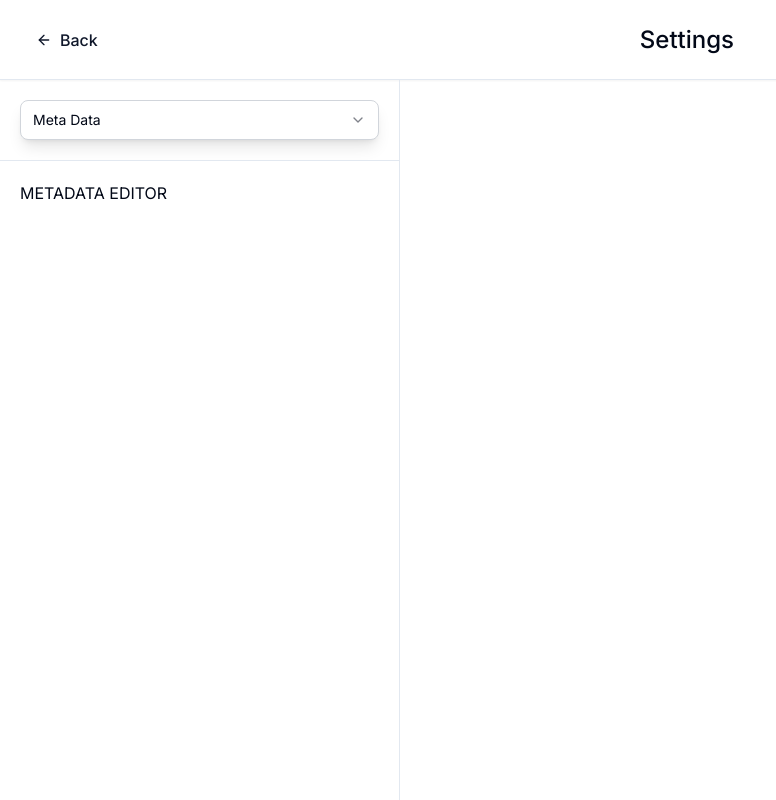
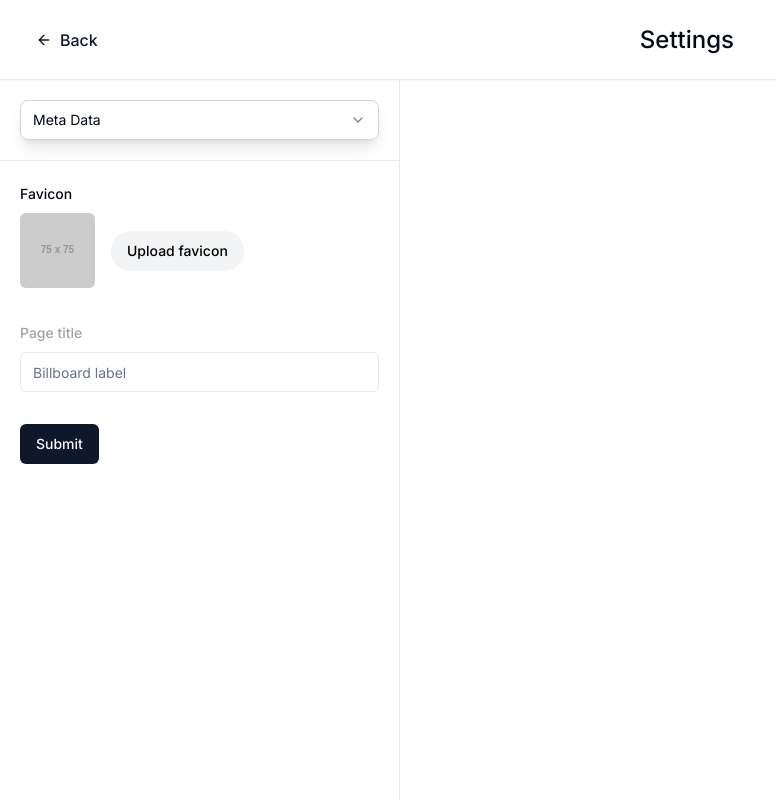
Before and after one commit to SalikJamal/nicolas-dashboard, a Next.js app: page /settings in a window 1280 px wide. Shown: the whole page, without its empty margins (0-776 px from the left). Built offline with nearby package versions, Linux system fonts and the light colour scheme.

Commit message:
Image upload with form

```diff
--- a/app/layout.tsx
+++ b/app/layout.tsx
@@ -1,6 +1,7 @@
 import { ClerkProvider } from "@clerk/nextjs"
 import type { Metadata } from "next"
 import { Inter } from "next/font/google"
+import ToastProvider from "@/providers/toast-provider"
 import "./globals.css"
 
 const inter = Inter({ subsets: ["latin"] })
@@ -20,6 +21,7 @@ export default function RootLayout({
     <ClerkProvider>
       <html lang="en">
         <body className={inter.className}>
+          <ToastProvider />
           {children}
         </body>
       </html>
--- a/components/settings/metadata-editor.tsx
+++ b/components/settings/metadata-editor.tsx
@@ -1,7 +1,97 @@
+import { z } from "zod"
+import { useState } from "react"
+import toast from "react-hot-toast"
+import { useForm } from "react-hook-form"
+import { zodResolver } from "@hookform/resolvers/zod"
+import { Button } from "@/components/ui/button"
+import { Input } from "@/components/ui/input"
+import {
+    Form,
+    FormControl,
+    FormField,
+    FormItem,
+    FormLabel,
+    FormMessage
+} from "@/components/ui/form"
+import FaviconUpload from "@/components/ui/favicon-upload"
+
+
+type MetadataFormValues = z.infer<typeof formSchema>
+const formSchema = z.object({
+    label: z.string().min(1, { message: "Name is required" }),
+    imageURL: z.string().min(1, { message: "Favicon is required" })
+})
+
+
 export default function MetadataEditor() {
+
+    const [loading, setLoading] = useState(false)
+
+    const form = useForm<MetadataFormValues>({
+        resolver: zodResolver(formSchema),
+        defaultValues: {
+            label: "",
+            imageURL: ""
+        }
+    })
+
+    const onSubmit = async (values: MetadataFormValues) => {
+        try {
+            console.log(values)
+            toast.success("SUCCESS.")
+        } catch(err) {
+            toast.error("Something went wrong.")
+        } finally {
+            setLoading(false)
+        }
+    }
+
     return (
-        <div className="px-5">
-            METADATA EDITOR
+        <div className="flex flex-col gap-14 px-5">
+            <Form {...form}>
+                <form className="space-y-8 w-full" onSubmit={form.handleSubmit(onSubmit)}>
+                    <FormField
+                        control={form.control}
+                        name="imageURL"
+                        render={({ field }) => (
+                            <FormItem>
+                                <FormLabel>Favicon</FormLabel>
+                                <FormControl>
+                                    <FaviconUpload
+                                        value={field.value}
+                                        disabled={loading}
+                                        onChange={value => field.onChange(value)}
+                                    />
+                                </FormControl>
+                                <FormMessage />
+                            </FormItem>
+                        )}
+                    />
+                    <FormField
+                        control={form.control}
+                        name="label"
+                        render={({ field }) => (
+                            <FormItem>
+                                <FormLabel className="text-stone-400">Page title</FormLabel>
+                                <FormControl>
+                                    <Input
+                                        placeholder="Billboard label"
+                                        disabled={loading}
+                                        {...field}
+                                    />
+                                </FormControl>
+                                <FormMessage />
+                            </FormItem>
+                        )}
+                    />
+                    <Button
+                        type="submit"
+                        disabled={loading}
+                    >
+                        Submit
+                    </Button>
+                </form>
+            </Form>
         </div>
     )
 }
--- /dev/null
+++ b/components/ui/favicon-upload.tsx
@@ -0,0 +1,55 @@
+import { ChangeEvent, useState } from "react"
+import Image from "next/image"
+import { Button } from "@/components/ui/button"
+
+interface IFaviconUploadProps {
+    value: string;
+    onChange: (value: string) => void;
+    disabled?: boolean;
+}
+
+export default function FaviconUpload({ value, onChange, disabled }: IFaviconUploadProps) {
+
+    const handleImageChange = (e: ChangeEvent<HTMLInputElement>) => {
+
+        const file = e.target.files?.[0]
+
+        if(file) {
+            const reader = new FileReader()
+            reader.onload = () => {
+                onChange(reader.result as string)
+            }
+            reader.readAsDataURL(file)
+        }
+    }
+
+    return (
+        <div className="flex gap-4 items-center">
+            <Image
+                className="size-[75px] rounded-md object-cover"
+                sizes="100%"
+                quality={100}
+                src={value || "https://placehold.co/75x75/png"}
+                alt="favicon"
+                width={75}
+                height={75}
+            />
+            <div className="relative">
+                <Button
+                    className="text-sm rounded-full w-auto bg-gray-100 cursor-pointer text-black"
+                    type="button"
+                    variant="ghost"
+                    disabled={disabled}
+                >
+                    Upload favicon
+                    <input
+                        className="absolute top-0 left-2.5 opacity-0 w-28 h-10 cursor-pointer"
+                        type="file"
+                        accept="image/*"
+                        onChange={handleImageChange}
+                    />
+                </Button>
+            </div>
+        </div>
+    )
+}
--- a/next.config.mjs
+++ b/next.config.mjs
@@ -1,4 +1,18 @@
 /** @type {import('next').NextConfig} */
-const nextConfig = {}
+
+
+const nextConfig = {
+    images: {
+        remotePatterns: [
+            {
+              protocol: 'https',
+              hostname: 'placehold.co',
+              port: '',
+              pathname: '/**',
+            }
+        ]
+    }
+}
+
 
 export default nextConfig
--- a/package.json
+++ b/package.json
@@ -23,6 +23,7 @@
     "react": "^18",
     "react-dom": "^18",
     "react-hook-form": "^7.51.4",
+    "react-hot-toast": "^2.4.1",
     "tailwind-merge": "^2.3.0",
     "tailwindcss-animate": "^1.0.7",
     "zod": "^3.23.7"
--- /dev/null
+++ b/providers/toast-provider.tsx
@@ -0,0 +1,7 @@
+"use client"
+
+import { Toaster } from "react-hot-toast"
+
+export default function ToastProvider() {
+    return <Toaster />
+}
```
Also changed, not shown: 1 other file (tests, documents, lock files or other folders).
